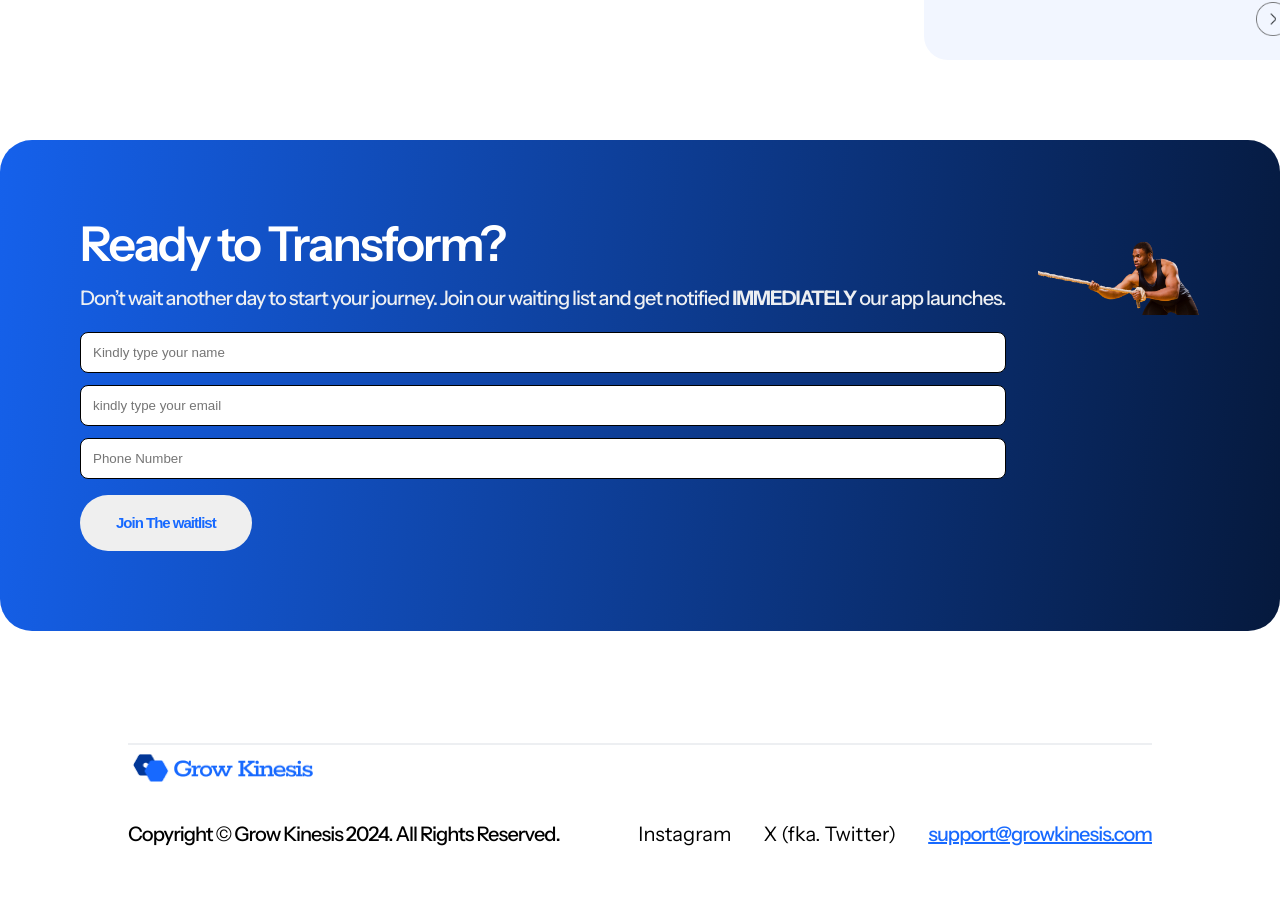
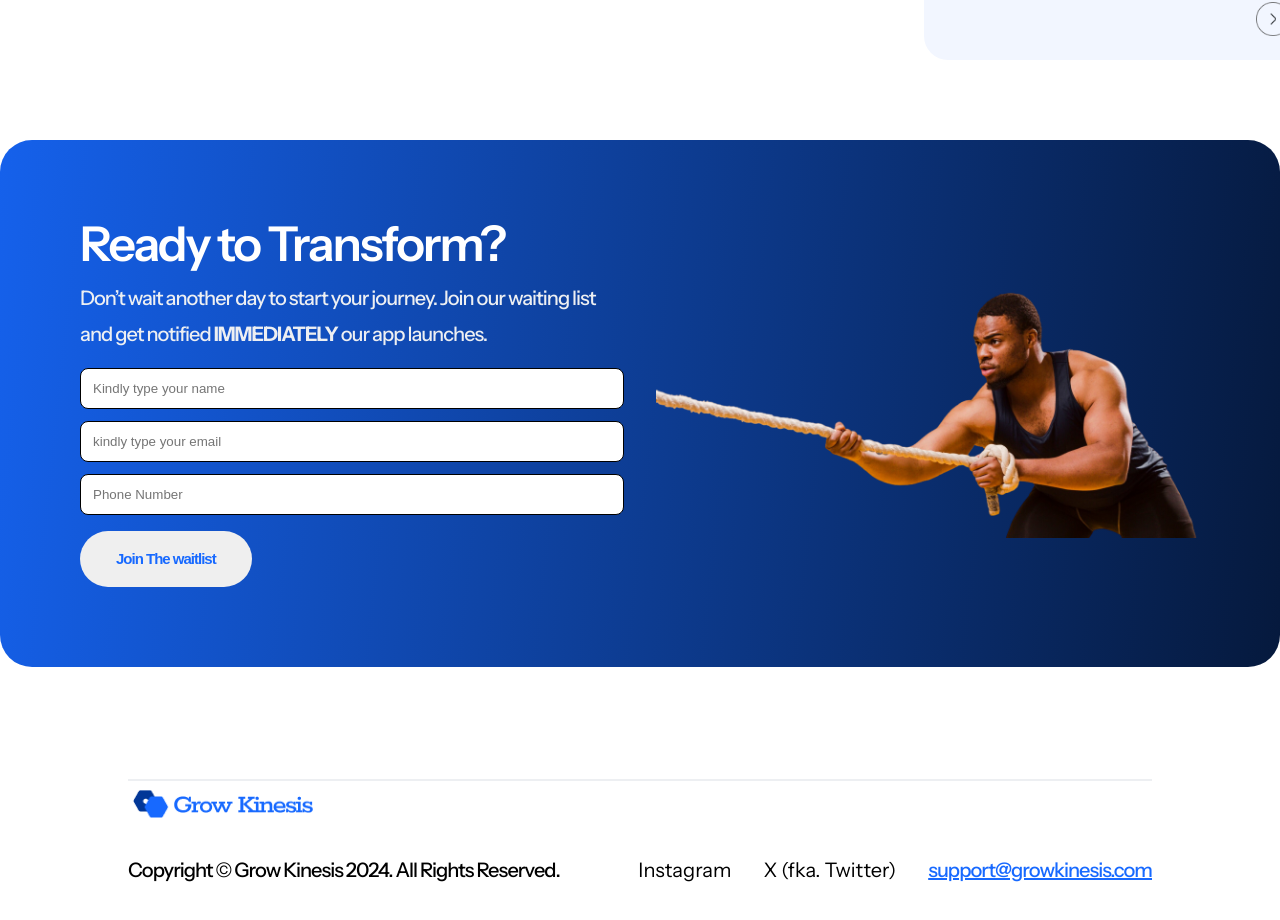
Before and after one commit to Meetkamal256/Grow-Kinesis, a Next.js app: page / in a window 1280 px wide. Shown: the part 2797-3717 px from the top of the page. Built offline with nearby package versions, Linux system fonts and the light colour scheme.

Commit message:
modified contact section styling for mobile

```diff
--- a/app/_components/section/ContactSection/ContactSection.module.css
+++ b/app/_components/section/ContactSection/ContactSection.module.css
@@ -6,14 +6,13 @@
   padding: 80px;
   border-radius: 32px;
   margin-bottom: 80px;
-  white-space: nowrap;
+
 }
 
 .contactImage {
   object-fit: cover;
   width: 100%;
   height: auto;
-  border-radius: inherit; /* Match the container’s border radius */
 }
 
 .contactSection .title {
--- a/app/_components/section/ContactSection/ContactSection.tsx
+++ b/app/_components/section/ContactSection/ContactSection.tsx
@@ -1,3 +1,4 @@
+import Button from "../../Button/Button";
 import styles from "./ContactSection.module.css";
 import Image from "next/image";
 
--- a/app/_components/section/Testimonials/Testimonials.module.css
+++ b/app/_components/section/Testimonials/Testimonials.module.css
@@ -91,7 +91,7 @@
   .video {
     width: 358px;
     height: 214px;
-    margin: 0 auto;
+
   }
 
   .sectionTitle {
```
